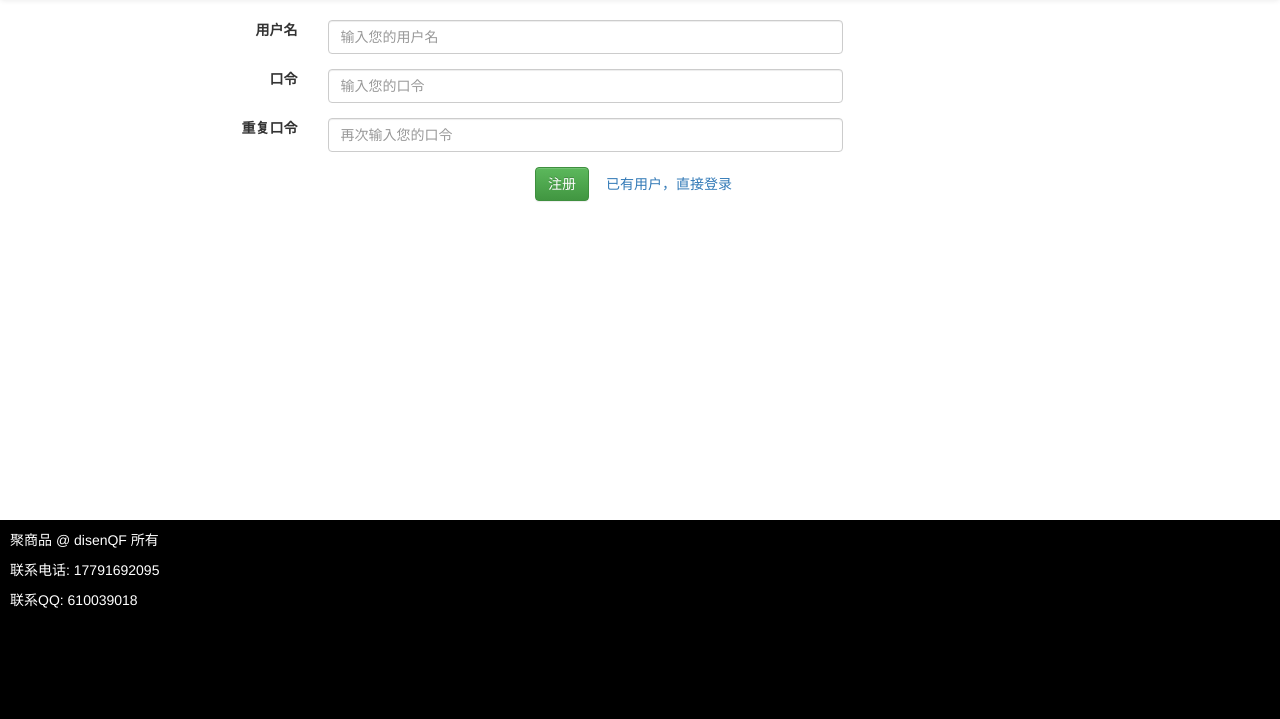
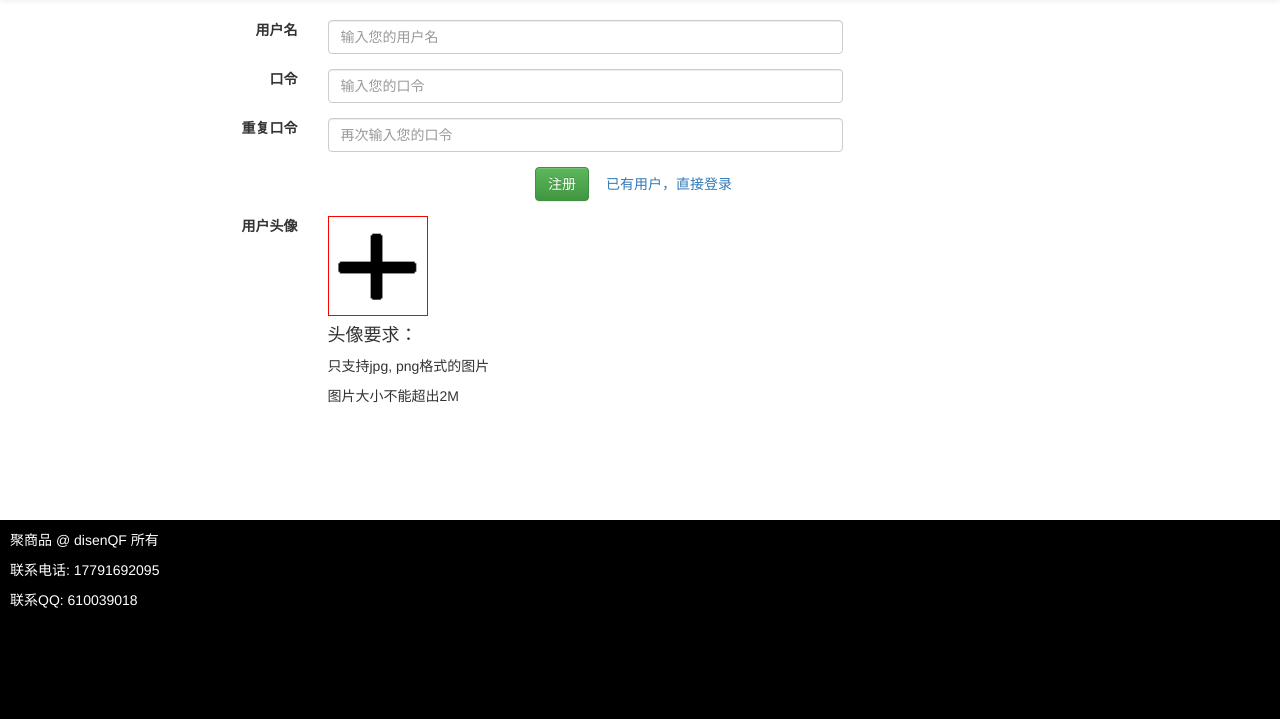
Before and after one commit to disenQF/XGS, a Django app: page /user/regist/ in a window 1280 px wide. Shown: the part 52-771 px from the top of the page. Run offline with Django 3.2, Linux system fonts and the light colour scheme; parts of the project's set-up code (start-up, migrations or seed data) failed here and were passed over; some libraries are stand-ins or nearby versions.

Commit message:
ajax上传头像

```diff
--- a/apps/userapp/urls.py
+++ b/apps/userapp/urls.py
@@ -3,4 +3,5 @@ from userapp import views
 
 urlpatterns = [
     path('regist/', views.regist),
+    path('upload/', views.upload),
 ]
--- a/apps/userapp/views.py
+++ b/apps/userapp/views.py
@@ -1,5 +1,61 @@
-from django.shortcuts import render
+import os
+import uuid
+
+from django.core.files.uploadedfile import InMemoryUploadedFile
+from django.http import JsonResponse
+from django.shortcuts import render, redirect
 
 # Create your views here.
+from django.views.decorators.csrf import csrf_exempt
+
+from XGS import settings
+from userapp.models import UserProfile
+
+
 def regist(request):
+    if request.method == 'POST':
+        username = request.POST.get('username')
+        password = request.POST.get('password')
+        photo = request.POST.get('photo')
+
+        # 按照文件路径分隔出文件名
+        file_name = os.path.split(photo)[-1]
+
+        # 将临时的文件，变成持久文件
+        full_photo = os.path.join(settings.BASE_DIR, 'static/'+photo)
+        to_full_photo = os.path.join(settings.BASE_DIR, f'static/images/{file_name}')
+        os.rename(full_photo, to_full_photo)
+
+        UserProfile.objects.create(username=username,
+                                   password=password,
+                                   photo=f'images/{file_name}')
+
+        # 删除tmp临时文件目录
+        tmp_dir = os.path.join(settings.BASE_DIR, 'static/images/tmp')
+        os.system(f'rm -rf {tmp_dir}')
+
+        return redirect('/admin/')
+
     return render(request, 'user/regist.html', locals())
+
+
+@csrf_exempt
+def upload(request):
+
+    # 获取上传文件
+    photoFile: InMemoryUploadedFile = request.FILES.get('photo')  # key是前端上传文件的FieldName
+
+    # 将上传的文件保存到 /static/images/tmp目录中
+    dir_ = os.path.join(settings.BASE_DIR, 'static/images/tmp')
+
+    # 生成新的文件名
+    file_name = uuid.uuid4().hex+ ('.jpg' if photoFile.content_type.endswith('jpeg') else '.png')
+
+    # 按文件的段方式写入到新的文件中(服务器的文件)
+    with open(os.path.join(dir_, file_name), 'wb') as f:
+        for chunk in photoFile.chunks():
+            f.write(chunk)
+
+    # 响应json数据
+    return JsonResponse({'msg': 1,
+                         'path': f'images/tmp/{file_name}'})
--- a/templates/user/regist.html
+++ b/templates/user/regist.html
@@ -2,36 +2,110 @@
 
 {% block content %}
 
-    <form class="form form-horizontal">
+    <form class="form form-horizontal"
+          action="/user/regist/"
+          method="post" name="regist_form">
         <div class="form-group">
             <label class="col-xs-3 text-right" for="username">用户名</label>
             <div class="col-xs-5">
-                <input class="form-control" type="text" name="" id="username"
+                <input class="form-control" type="text" name="username" id="username"
                        placeholder="输入您的用户名">
             </div>
         </div>
         <div class="form-group">
             <label class="col-xs-3 text-right" for="password">口令</label>
             <div class="col-xs-5">
-                <input class="form-control" type="password" name="" id="password"
+                <input class="form-control" type="password" name="password" id="password"
                        placeholder="输入您的口令">
             </div>
         </div>
         <div class="form-group">
             <label class="col-xs-3 text-right" for="password2">重复口令</label>
             <div class="col-xs-5">
-                <input class="form-control" type="password" name="" id="password2"
+                <input class="form-control" type="password" name="password2" id="password2"
                        placeholder="再次输入您的口令">
             </div>
         </div>
 
         <div class="form-group">
             <div class="text-center">
-                <button class="btn btn-success" type="button">注册</button>
+                <button class="btn btn-success" type="button" onclick="regist()">注册</button>
                 <a href="/user/login/" class="btn btn-link">已有用户，直接登录</a>
             </div>
         </div>
+        <div class="form-group">
+            <label class="col-xs-3 text-right">用户头像</label>
+            <div class="col-xs-6">
+               <img src="/static/icons/add.png"  id="preImg"
+                    width="100" height="100"
+                    style="border: 1px solid red;padding: 5px;"
+                    onclick="selector.click()">
+                <p>
+                    <h4>头像要求：</h4>
+                </p>
+                <p>
+                    只支持jpg, png格式的图片
+                </p>
+                <p>
+                    图片大小不能超出2M
+                </p>
+            </div>
 
+        </div>
+        {% csrf_token %}
+        <input type="hidden" name="photo" id="photo">
     </form>
+    <input type="file"
+           id="selector" style="display: none"
+           onchange="upload_img(this.files[0])">
+
 
 {% endblock %}
+
+{% block js %}
+    <script>
+        function regist() {
+            alert('aaaa')
+            form = document.getElementsByName('regist_form')[0]
+            alert(form)
+            form.submit()
+        }
+
+        function upload_img(file) {
+            // file.name 文件名, file.size 文件大小, file.type 文件类型
+            if(file.type == 'image/png' || file.type == 'image/jpeg'){
+                if(file.size <= 2048*1024){
+                    // 上传图片-ajax
+                    var request = new XMLHttpRequest()
+                    url = '/user/upload/'  // 上传图片的服务器的接口
+                    request.open('POST', url, true)
+                    request.onload = function (ev) {
+                        if(request.status == 200 && request.readyState == 4){
+                            // 请求成功
+                            data = JSON.parse(request.responseText)
+                            if(data.msg == 1){
+                                // 显示 图片
+                                $('#preImg').attr('src', '/static/'+data.path)
+
+                                // 将上传图片保存服务中的路径写入到 photo隐藏字段中
+                                $('#photo').attr('value', data.path)
+
+                            }
+                        }
+                    }
+
+                    var formdata = new FormData()  // 创建FormData表单数据对象
+                    formdata.append('photo', file)  // 文件的表单字段
+                    formdata.append('username', 'disen')  // 普通的表单字段
+
+                    request.send(formdata)  // formdata 可以上传最大到4G的文件
+
+                }else{
+                     alert('当前文件的大小超过2M: '+file.size)
+                }
+            }else{
+                alert('当前文件的类型不支持'+file.type)
+            }
+        }
+    </script>
+{% endblock %}
```
Also changed, not shown: db.sqlite3, static/icons/add.png (added), static/images/070d8bc72cad4f11b031e7fc8fa2fbf9.jpg (added), static/images/8b706789033a453d8408919d9a0984ae.jpg (added), static/images/8c21bb00fa154bd7bb3775cb95a657cf.jpg (added).
